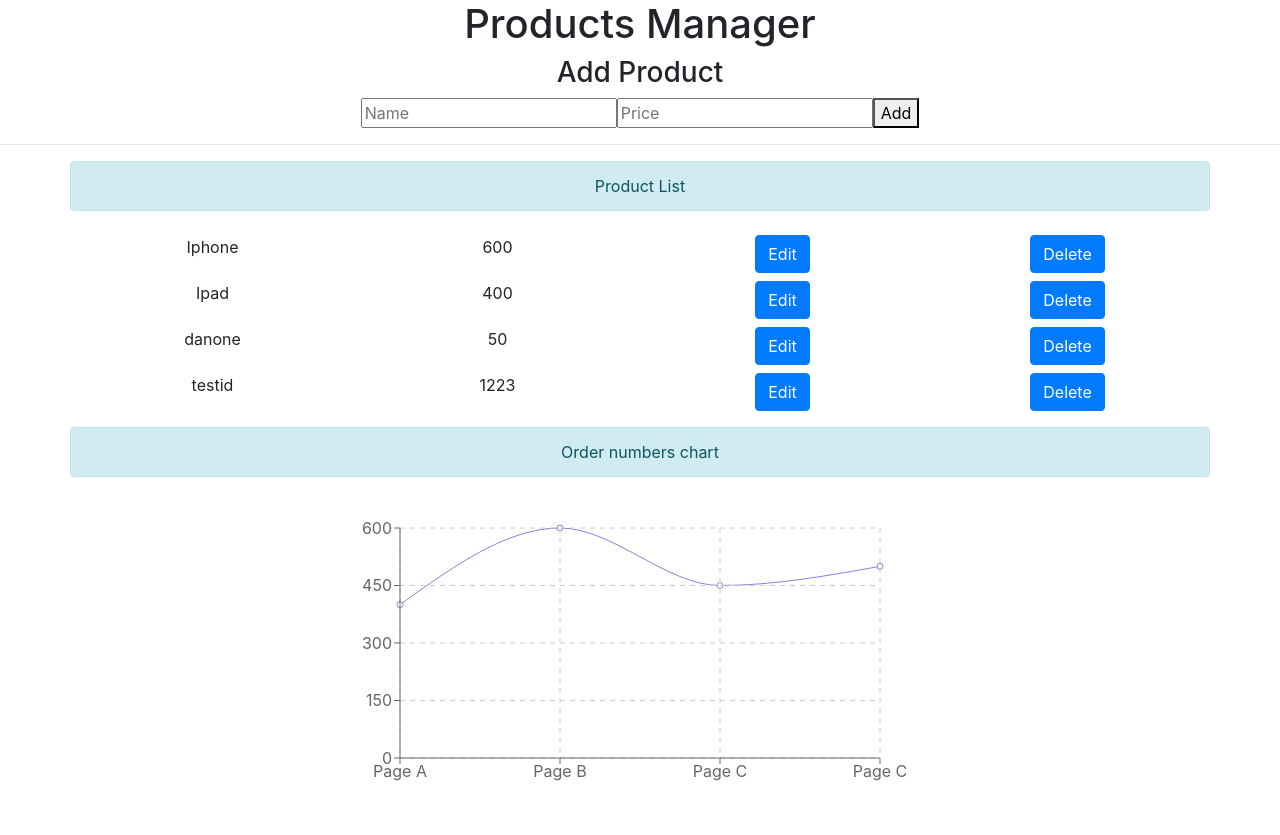
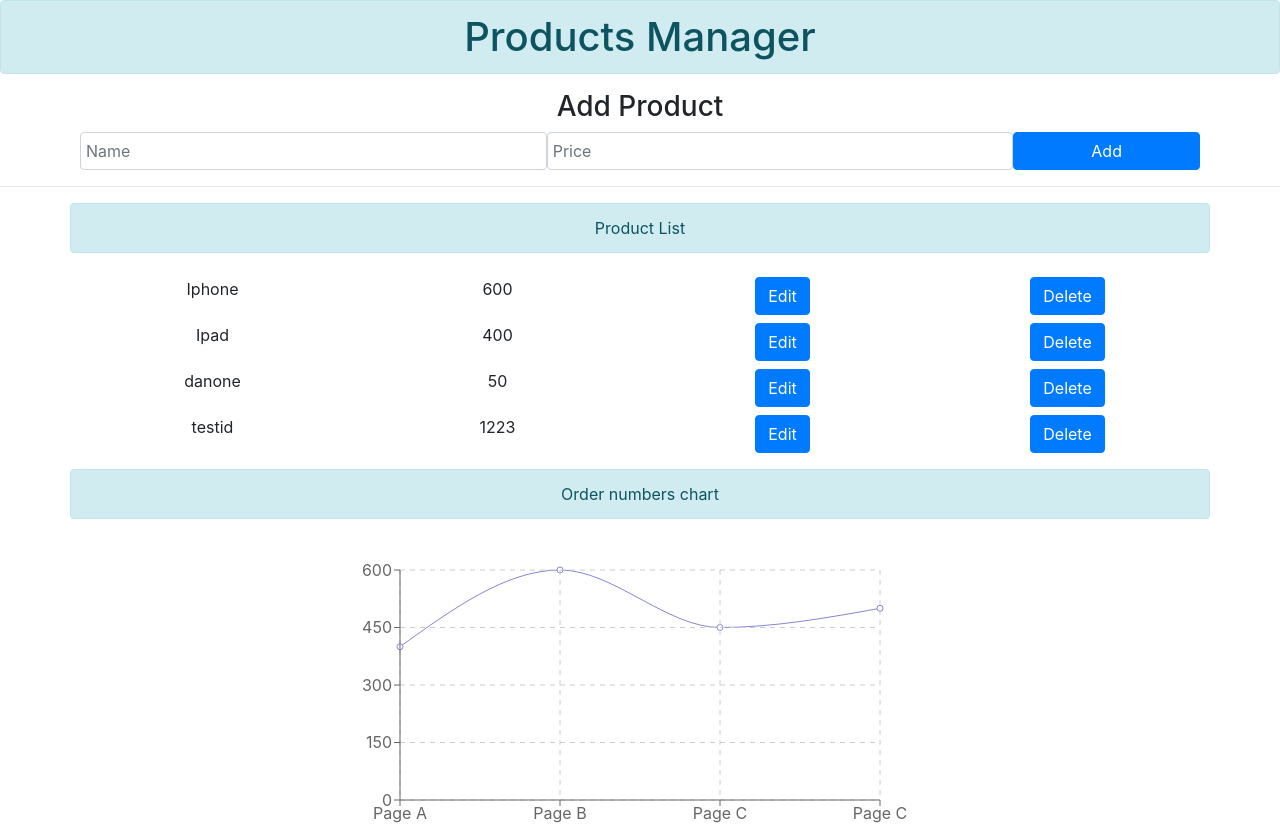
Before and after one commit to TiagoUmemura/reactjs-customer-registration, a React (Create React App) app: page / in a window 1280 px wide. Before the commit the page ends 800 px from the top, so only its background shows below. Built offline with nearby package versions, Linux system fonts and the light colour scheme; data requests are answered from the project's data file.

Commit message:
Fix css on Add button

```diff
--- a/src/AddProduct.js
+++ b/src/AddProduct.js
@@ -20,11 +20,14 @@ class AddProduct extends Component {
 
     return (
       <form onSubmit={this.onSubmit}>
+        <div className="container">
         <h3>Add Product</h3>
-        <input placeholder="Name" ref={nameInput => this.nameInput = nameInput}/>
-        <input placeholder="Price" ref={priceInput => this.priceInput = priceInput}/>
-
-        <button>Add</button>
+        <div className="form-row">
+          <input className="form-control col-5" placeholder="Name" ref={nameInput => this.nameInput = nameInput}/>
+          <input className="form-control col-5" placeholder="Price" ref={priceInput => this.priceInput = priceInput}/>
+          <button className="btn btn-primary col-2">Add</button>
+        </div>
+        </div>
         <hr />
       </form>
     );
--- a/src/App.js
+++ b/src/App.js
@@ -98,7 +98,7 @@ class App extends Component {
 
     return (
       <div className="App center-content">
-        <h1>{title}</h1>
+        <h1 className="alert alert-info">{title}</h1>
 
         <AddProduct
           onAdd = {this.onAdd}
```
